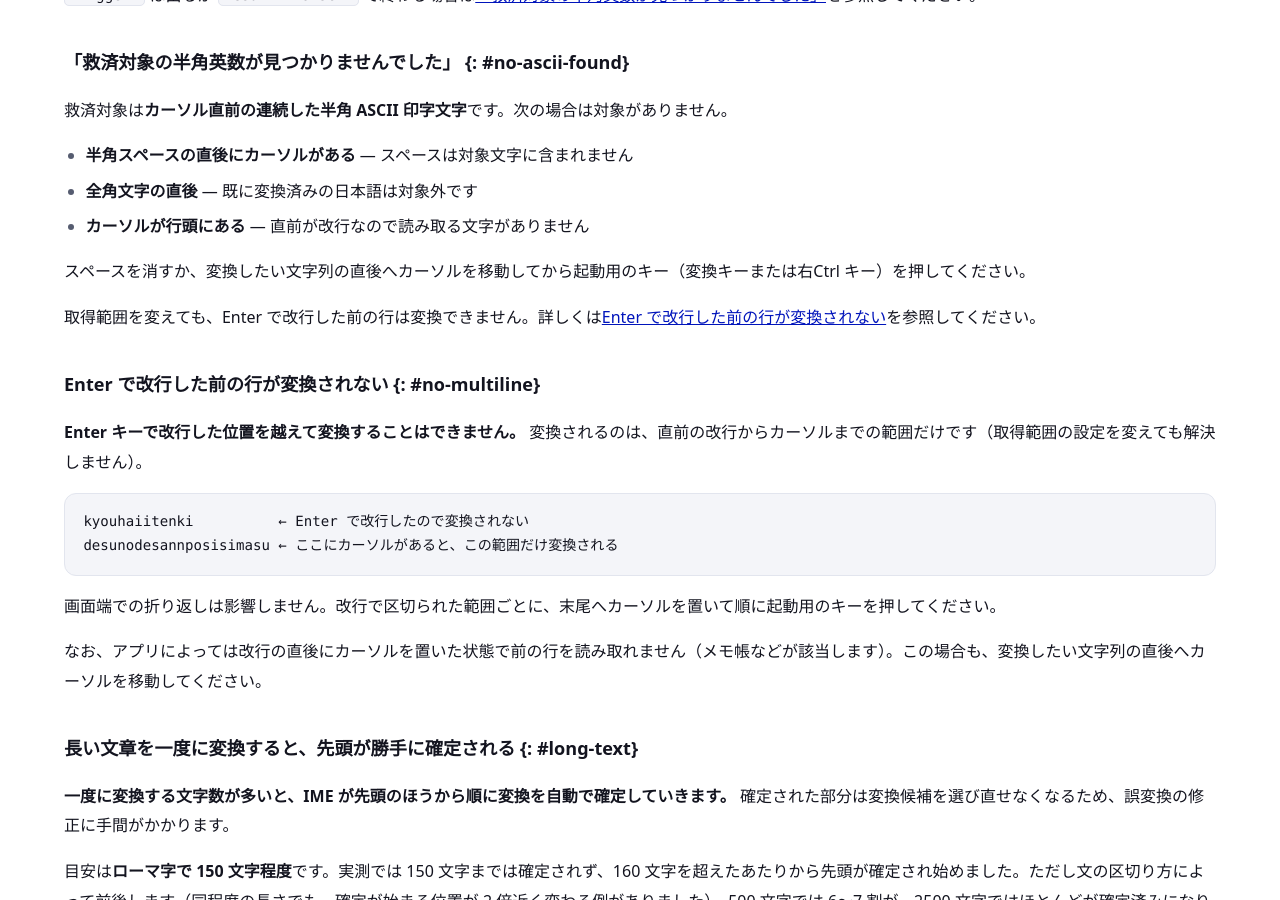
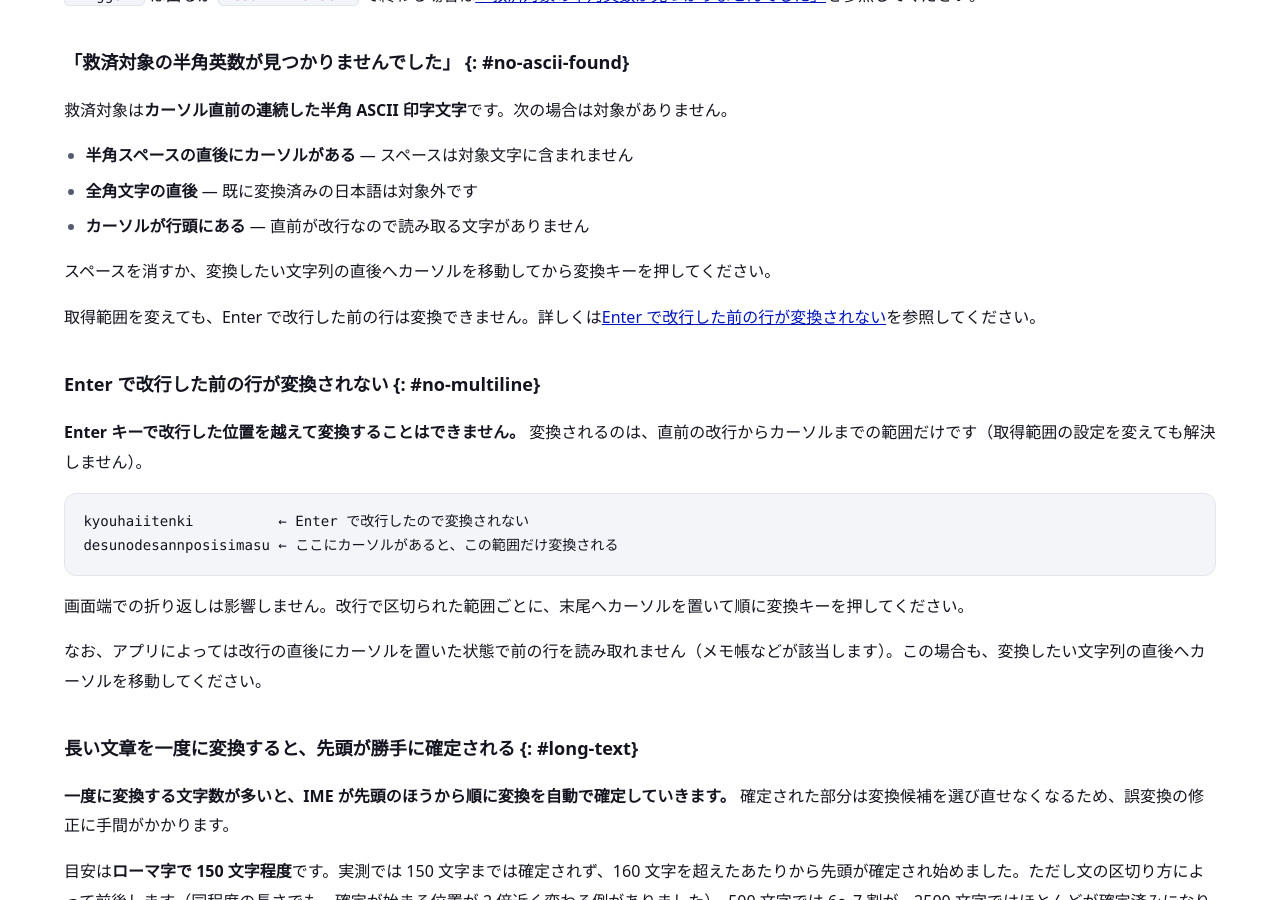
Before and after one commit to moappsupport/ro-maji_IME_Rescue, a Jekyll site: the page built from troubleshooting.md, in a window 1280 px wide and 900 px high, scrolled down 4897 px. Built offline with Jekyll 4.4.1, drawn with Linux system fonts in a browser that asks for light colours; some of the changed text lies outside the part shown.

Commit message:
変更履歴を主要な項目に絞り、キーの表記を変換キー主体にする
- v1.2.0 の11項目を5項目へ。設定の保存・初回案内・適用ボタンなど
  細かい改善は落とし、上限の追加は1項目にまとめる
- v1.1.0 以前も説明を圧縮
- 説明文の「起動用のキー（変換キーまたは右Ctrl キー）」を「変換キー」に
  統一。右Ctrl は選べる旨の補足に回す（画面と揃えたほうが分かりやすい）

index.md は前回から約1700字減（点検前からは約3400字減）。

Co-Authored-By: Claude Opus 5 <noreply@anthropic.com>

````diff
--- a/troubleshooting.md
+++ b/troubleshooting.md
@@ -159,7 +159,7 @@ updated: 2026-08-10
 - **全角文字の直後** — 既に変換済みの日本語は対象外です
 - **カーソルが行頭にある** — 直前が改行なので読み取る文字がありません
 
-スペースを消すか、変換したい文字列の直後へカーソルを移動してから起動用のキー（変換キーまたは右Ctrl キー）を押してください。
+スペースを消すか、変換したい文字列の直後へカーソルを移動してから変換キーを押してください。
 
 取得範囲を変えても、Enter で改行した前の行は変換できません。詳しくは[Enter で改行した前の行が変換されない](#no-multiline)を参照してください。
 
@@ -172,7 +172,7 @@ kyouhaiitenki          ← Enter で改行したので変換されない
 desunodesannposisimasu ← ここにカーソルがあると、この範囲だけ変換される
 ```
 
-画面端での折り返しは影響しません。改行で区切られた範囲ごとに、末尾へカーソルを置いて順に起動用のキーを押してください。
+画面端での折り返しは影響しません。改行で区切られた範囲ごとに、末尾へカーソルを置いて順に変換キーを押してください。
 
 なお、アプリによっては改行の直後にカーソルを置いた状態で前の行を読み取れません（メモ帳などが該当します）。この場合も、変換したい文字列の直後へカーソルを移動してください。
 
@@ -302,7 +302,7 @@ Windows の UIPI により、権限の低いプロセスから高いプロセス
 
 システム全体を監視する低レベルキーボードフック（`WH_KEYBOARD_LL`）を使っているため、キーロガーと同じ API として検知されることがあります。
 
-このフックが見ているのは起動用のキー（変換キーまたは右Ctrl キー）の押下・離上のタイミングだけで、他のキー入力の内容は記録も送信もしていません。デバッグログにも文字数と成否しか書きません。
+このフックが見ているのは起動用のキーの押下・離上のタイミングだけで、他のキー入力の内容は記録も送信もしていません。デバッグログにも文字数と成否しか書きません。
 
 より制限された `RegisterHotKey` を使わないのは、IME が ON のときは素通しするという分岐を実現できないためです。
 
````
Also changed, not shown: index.md (+11 -43 lines).
